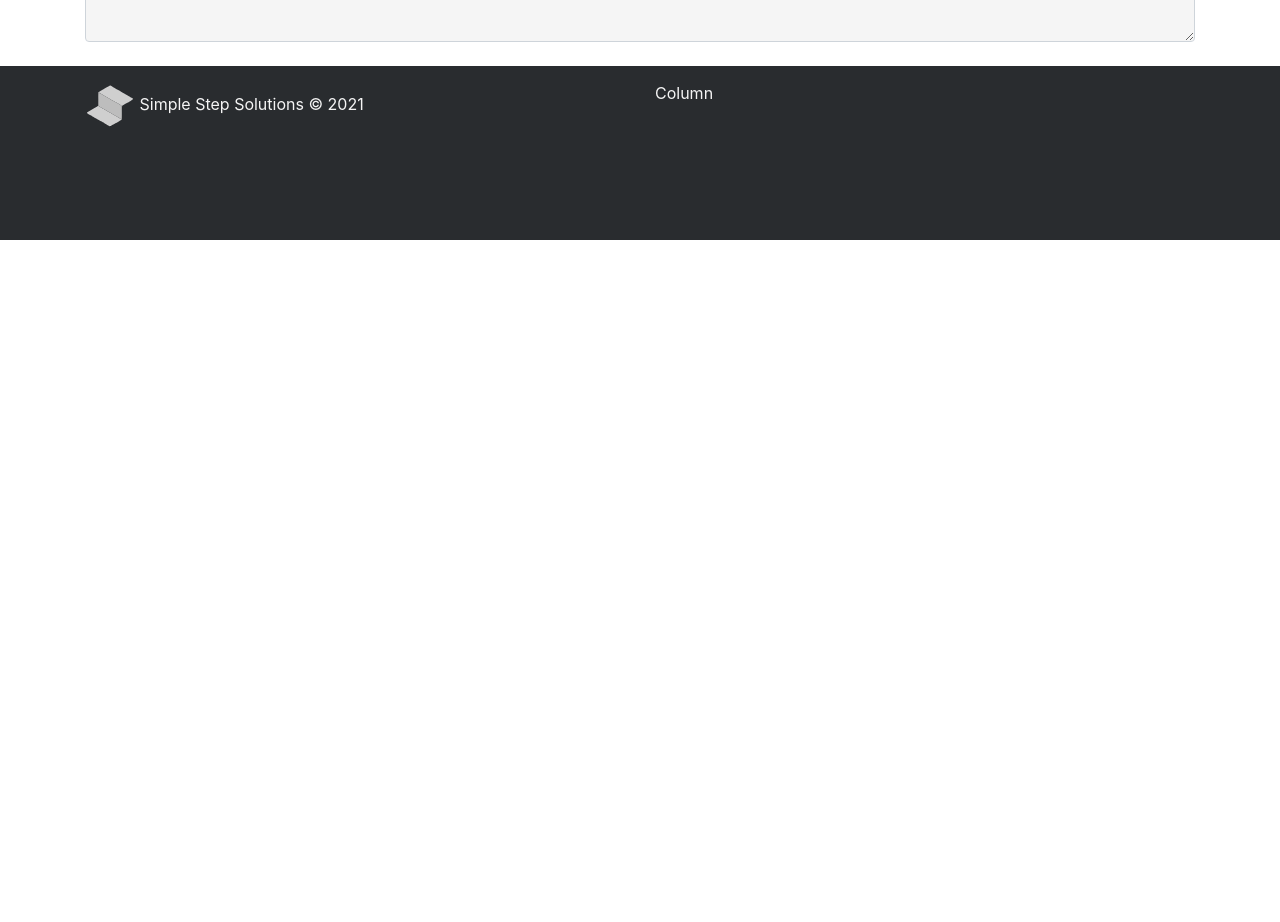
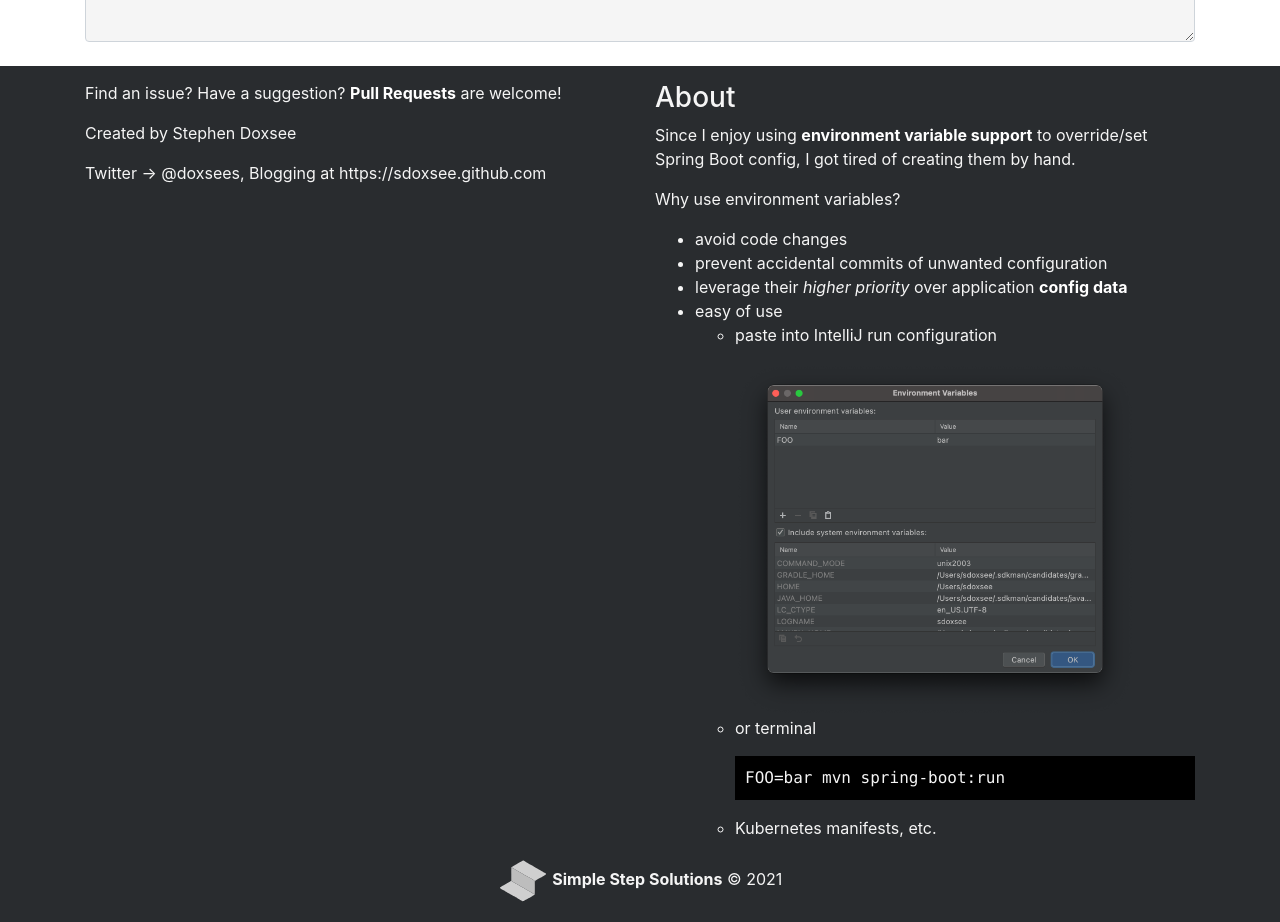
Before and after one commit to sdoxsee/env-gen, a React (Create React App) app: page / in a window 1280 px wide. Shown: the part 560-1482 px from the top of the page. Before the commit the page ends 800 px from the top, so only its background shows below. Built offline with nearby package versions, Linux system fonts and the light colour scheme.

Commit message:
Add footer content

```diff
--- a/src/components/home/footer/Footer.css
+++ b/src/components/home/footer/Footer.css
@@ -7,8 +7,22 @@
     padding-top: 15px;
 }
 
-.footer a { color: whitesmoke; text-decoration: none; }
-.footer a:link { color: whitesmoke; text-decoration: none; }
-.footer a:hover { color: whitesmoke; text-decoration: none; }
-.footer a:visited { color: whitesmoke; text-decoration: none; }
-.footer a:active { color: whitesmoke; text-decoration: none; }
+.footer a {
+    color: white;
+    font-weight: bold;
+}
+
+.copyright a { color: whitesmoke; text-decoration: none; }
+.copyright a:link { color: whitesmoke; text-decoration: none; }
+.copyright a:hover { color: whitesmoke; text-decoration: none; }
+.copyright a:visited { color: whitesmoke; text-decoration: none; }
+.copyright a:active { color: whitesmoke; text-decoration: none; }
+.copyright {
+    text-align: center;
+}
+
+.footer .code {
+    font-family: Monaco, Consolas, 'Courier New', monospace;
+    background: black;
+    padding: 10px;
+}
--- a/src/components/home/footer/Footer.js
+++ b/src/components/home/footer/Footer.js
@@ -2,18 +2,54 @@
 import React from 'react';
 import { Container, Row, Col } from 'reactstrap';
 import { ReactComponent as Logo } from '../../../assets/logo.svg'
+import intellij from '../../../assets/intellij.png'
 import './Footer.css';
+
 
 const Footer = (props) => {
   return (
   <div className="footer">
     <Container>
-      <Row xs="2">
+      <Row md="2">
         <Col>
-          <p><Logo style={{height: '50px', width: '50px'}}/>&nbsp;<a href="https://simplestep.ca">Simple Step Solutions</a> © {new Date().getFullYear()}</p>
+          <p>Find an issue? Have a suggestion? <a alt="Github Repository" href="https://github.com/sdoxsee/env-gen">Pull Requests</a> are welcome!</p>
+          <p>Created by Stephen Doxsee</p>
+          <p>Twitter -> @doxsees, Blogging at https://sdoxsee.github.com</p>
+
         </Col>
-        <Col>Column</Col>
+        <Col>
+        <h3>About</h3>
+        <p>Since I enjoy using <a href="https://docs.spring.io/spring-boot/docs/current/reference/html/spring-boot-features.html#boot-features-external-config-relaxed-binding-from-environment-variables">environment variable support</a> to override/set Spring Boot config, I got tired of creating them by hand.</p>
+        <p>Why use environment variables?</p>
+        <ul>
+          <li>
+            avoid code changes
+          </li>
+          <li>
+            prevent accidental commits of unwanted configuration
+          </li>
+          <li>
+            leverage their <i>higher priority</i> over application <a alt="Spring Boot Reference Documentation" href="https://docs.spring.io/spring-boot/docs/current/reference/html/spring-boot-features.html#boot-features-external-config">config data</a>
+          </li>
+          <li>easy of use
+            <ul>
+              <li>
+                <p>paste into IntelliJ run configuration</p>
+                <img width="400px" alt="IntelliJ Run Configuration using Environment Variables" src={intellij}/>
+              </li>
+              <li>
+                <p>or terminal</p>
+                <p><div className="code">FOO=bar mvn spring-boot:run</div></p>
+              </li>
+              <li>
+                <p>Kubernetes manifests, etc.</p>
+              </li>
+            </ul>
+          </li>
+        </ul>
+        </Col>
       </Row>
+      <p className="copyright"><Logo style={{height: '50px', width: '50px'}}/>&nbsp;<a alt="Simple Step Solutions" href="https://simplestep.ca">Simple Step Solutions</a> © {new Date().getFullYear()}</p>
     </Container>
   </div>
   )
```
Also changed, not shown: src/assets/intellij.png (added).
